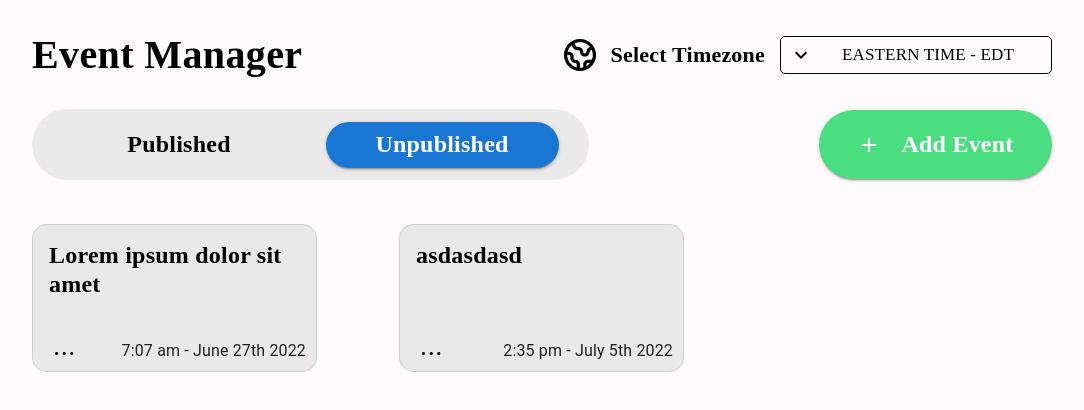
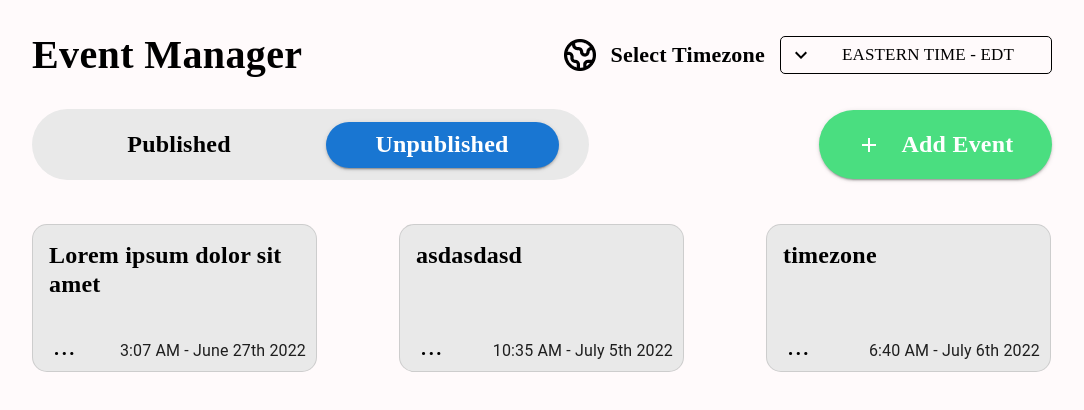
Before and after one commit to VyacheslavKolos/event-manager, a React (Create React App) app: page / in a window 1280 px wide. Shown: the top 410 px of the page, without its empty margins (98-1182 px from the left). Built offline with nearby package versions, Linux system fonts and the light colour scheme; data requests are answered from the project's data file.

Commit message:
timezones ready

```diff
--- a/db.json
+++ b/db.json
@@ -37,6 +37,12 @@
       "isPublished": false,
       "time": "2022-07-05T14:35:02.527Z",
       "id": 3
+    },
+    {
+      "title": "timezone",
+      "isPublished": false,
+      "time": "2022-07-06T10:40:41.646Z",
+      "id": 4
     }
   ]
 }
--- a/package.json
+++ b/package.json
@@ -19,6 +19,7 @@
     "@types/react-dom": "^17.0.11",
     "axios": "^0.27.2",
     "date-fns": "^2.28.0",
+    "date-fns-tz": "^1.3.5",
     "moment": "^2.29.3",
     "react": "^17.0.2",
     "react-dom": "^17.0.2",
--- a/src/components/EventCard.tsx
+++ b/src/components/EventCard.tsx
@@ -3,12 +3,23 @@ import {Box, Card, CardActions, CardContent, Stack, Typography} from "@mui/mater
 import {IEvent} from "../interfaces";
 import CardMenu from "./CardMenu";
 import moment from "moment";
+import {formatInTimeZone} from 'date-fns-tz'
+import {useAppSelector} from "../hooks";
+
 
 const EventCard: FC<{ event: IEvent }> = ({event}) => {
 
-    let date = moment(event.time);
-    let formattedDate = date.format('MMMM Do YYYY, h:mm a').split(',').reverse().join().replace(',', ' - ');
 
+    // let date = moment(event.time);
+    // console.log(date);
+    // let formattedDate = date.format('MMMM Do YYYY, h:mm a').split(',').reverse().join().replace(',', ' - ');
+
+    const {SelectedTimezone} = useAppSelector(state => state.recordReducer)
+
+    console.log(SelectedTimezone.value);
+
+    let date = formatInTimeZone(event.time, SelectedTimezone.value, 'MMMM do yyyy, h:mm a')
+        .split(',').reverse().join().replace(',', ' - ');
 
     return (
         <Card variant={'outlined'} sx={{width: '285px', height: '148px', borderRadius: '15px', bgcolor: '#E9E9E9'}}>
@@ -27,7 +38,7 @@ const EventCard: FC<{ event: IEvent }> = ({event}) => {
                     <CardMenu event={event}/>
                 </CardActions>
                 <Typography>
-                    {formattedDate}
+                    {date}
                 </Typography>
             </Stack>
 
--- a/src/components/TimezoneList.tsx
+++ b/src/components/TimezoneList.tsx
@@ -29,7 +29,6 @@ const TimezoneList = () => {
         offset: "GMT-0400"
     } );
 
-    console.log(SelectedTimezone);
 
     const [anchorEl, setAnchorEl] = React.useState<null | HTMLElement>(null);
     const open = Boolean(anchorEl);
```
Also changed, not shown: 1 other file (tests, documents, lock files or other folders).
